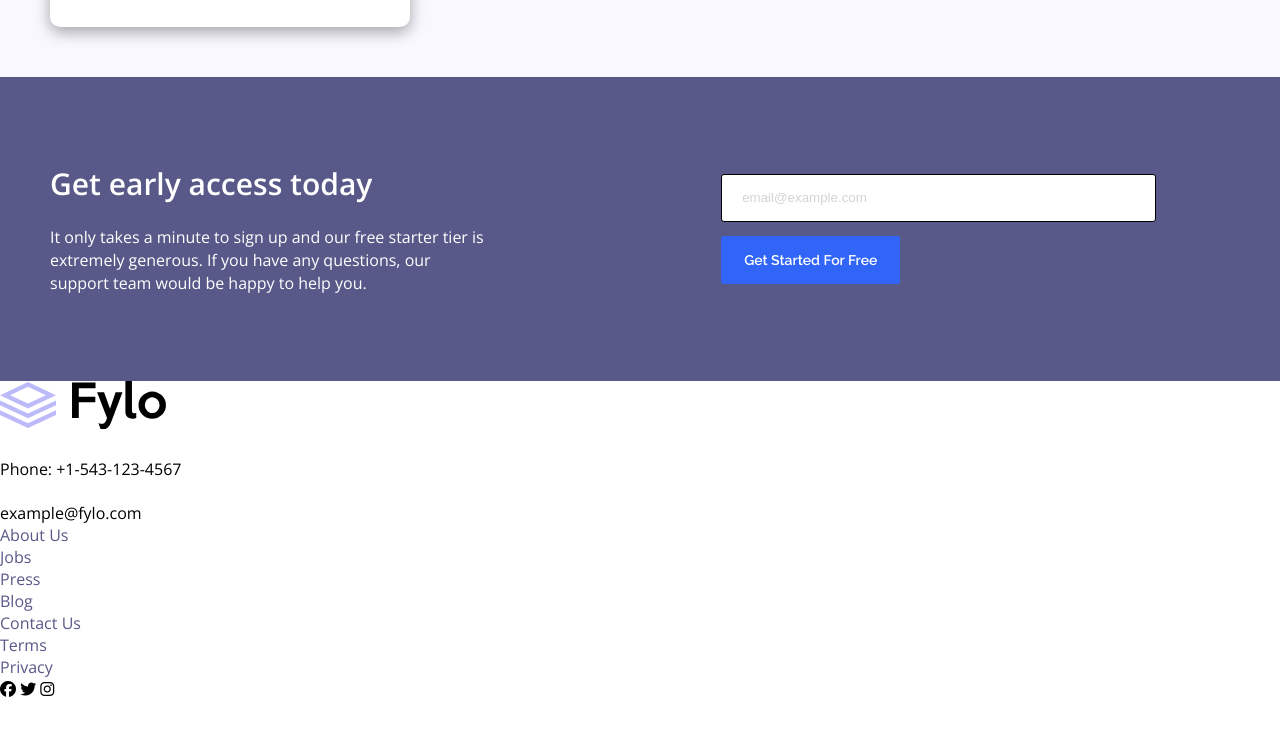
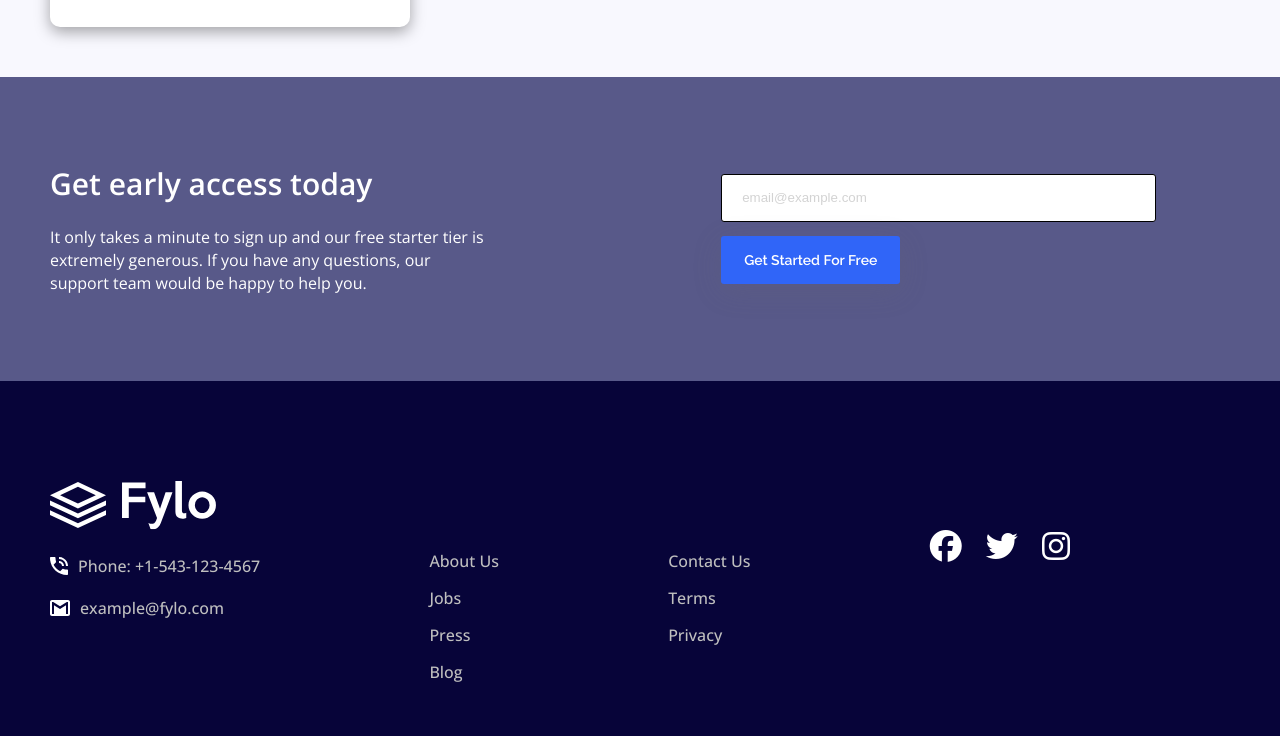
Before and after one commit to r0meia/Fylo-landing-page-with-two-column-layout, a plain HTML site: page index.html in a window 1280 px wide. Shown: the part 1472-2208 px from the top of the page. Before the commit the page ends 2172 px from the top, so only its background shows below. Drawn offline with nearby package versions, Linux system fonts and the light colour scheme.

Commit message:
third-commit

```diff
--- a/index.html
+++ b/index.html
@@ -25,7 +25,7 @@
       Access them wherever you need, share and collaborate with friends,
       family, and co-workers.</p>
     <input type="email" placeholder="Enter your email...">
-    <button class="first-button">Get Started</button>
+    <button type="submit" class="first-button">Get Started</button>
     </div>
     <div class="image">
     <img class="illustration-1" src="images/illustration-1.svg" alt="documents image">
@@ -67,16 +67,21 @@
     </div>
     <div class="input">
     <input type="email" placeholder="email@example.com">
-    <button>Get Started For Free</button>
+    <button class="second-button">Get Started For Free</button>
     </div>
   </div>
   <footer>
-    <img src="images/logo.svg" alt="logo icon">
+    <img class="footer-logo" src="images/logo copy.svg" alt="logo icon">
+    <div class="footer-wraper">
     <div class="contact">
+      <div class="contact-p">
       <img src="images/icon-phone.svg" alt="phone icon">
       <p>Phone: +1-543-123-4567</p>
+      </div>
+      <div class="contact-p2">
       <img src="images/icon-email.svg" alt="email icon">
       <p>example@fylo.com</p>
+      </div>
     </div>
     <div class="list">
       <ul>
@@ -87,16 +92,17 @@
       </ul>
     </div>
     <div class="second-list">
-      <ul>
+      <ul class="colors">
         <li><a href="#">Contact Us</a></li>
         <li><a href="#">Terms</a></li>
         <li><a href="#">Privacy</a></li>
       </ul>
     </div>
     <div class="socials">
-      <i class="fa-brands fa-facebook"></i>
-      <i class="fa-brands fa-twitter"></i>
-      <i class="fa-brands fa-instagram"></i>
+      <a href="https://www.facebook.com/"><i class="fa-brands fa-facebook fa-2xl" style="color: #ffffff;"></i></a>
+      <a href="https://www.twitter.com/"><i class="fa-brands fa-twitter fa-2xl" style="color: #ffffff;"></i></a>
+      <a href="https://www.instagram.com/"><i class="fa-brands fa-instagram fa-2xl" style="color: #ffffff;"></i></a>
+    </div>
     </div>
   </footer>
   <script src="https://kit.fontawesome.com/c8560f7f64.js" crossorigin="anonymous"></script>
--- a/styles.css
+++ b/styles.css
@@ -65,6 +65,7 @@ input::placeholder {
     font-family: 'Raleway';
     font-size: 14px;
     font-weight: 600;
+    box-shadow: rgba(100, 100, 111, 0.2) 0px 7px 29px 0px;
 }
 .background {
     margin-top: 100px;
@@ -177,4 +178,49 @@ input::placeholder {
     font-weight: 600;
     font-family: 'Raleway';
     font-size: 14px;
+    box-shadow: rgba(100, 100, 111, 0.2) 0px 7px 29px 0px;
 }
+footer {
+    background-color: hsl(243, 87%, 12%);
+    padding: 50px;
+    padding-bottom: 80px;
+    padding-right: 200px;
+}
+.footer-logo {
+    margin-top: 50px;
+}
+.contact-p > p, .contact-p2 > p {
+    color: hsl(0, 0%, 75%);
+    font-weight: 500;
+}
+footer a {
+    color: hsl(0, 0%, 75%);
+    text-decoration: none;
+    font-weight: 500;
+}
+.footer-wraper {
+    display: flex;
+    justify-content: space-between;
+}
+.contact-p, .contact-p2 {
+    display: flex;
+    align-items: center;
+    gap: 10px;
+    margin-top: 20px;
+}
+li {
+    margin-top: 15px;
+    list-style-type: none;
+}
+i {
+    padding: 10px;
+}
+.first-button:hover, .second-button:hover {
+    background-color: #2A7BF5;
+}
+@media only screen and (min-device-width: 320px) and (max-device-width: 480px) {
+    body {
+        display: inline-block;
+    }
+
+}
```
Also changed, not shown: images/logo copy.svg (added).
